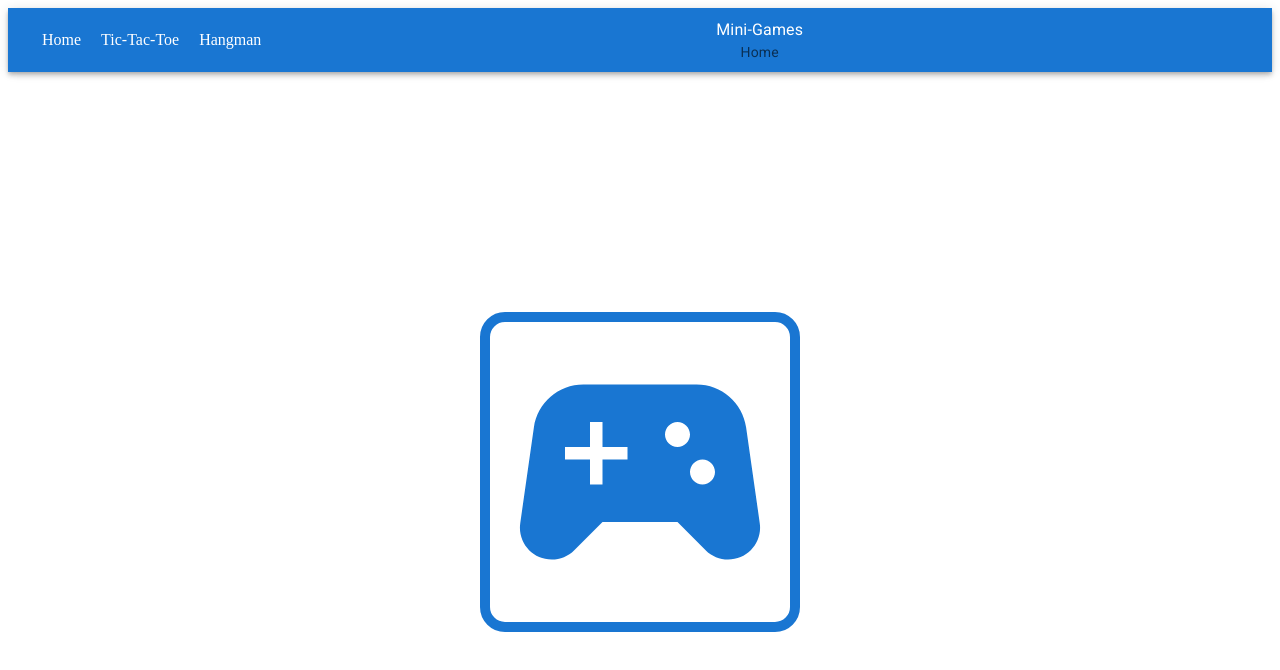
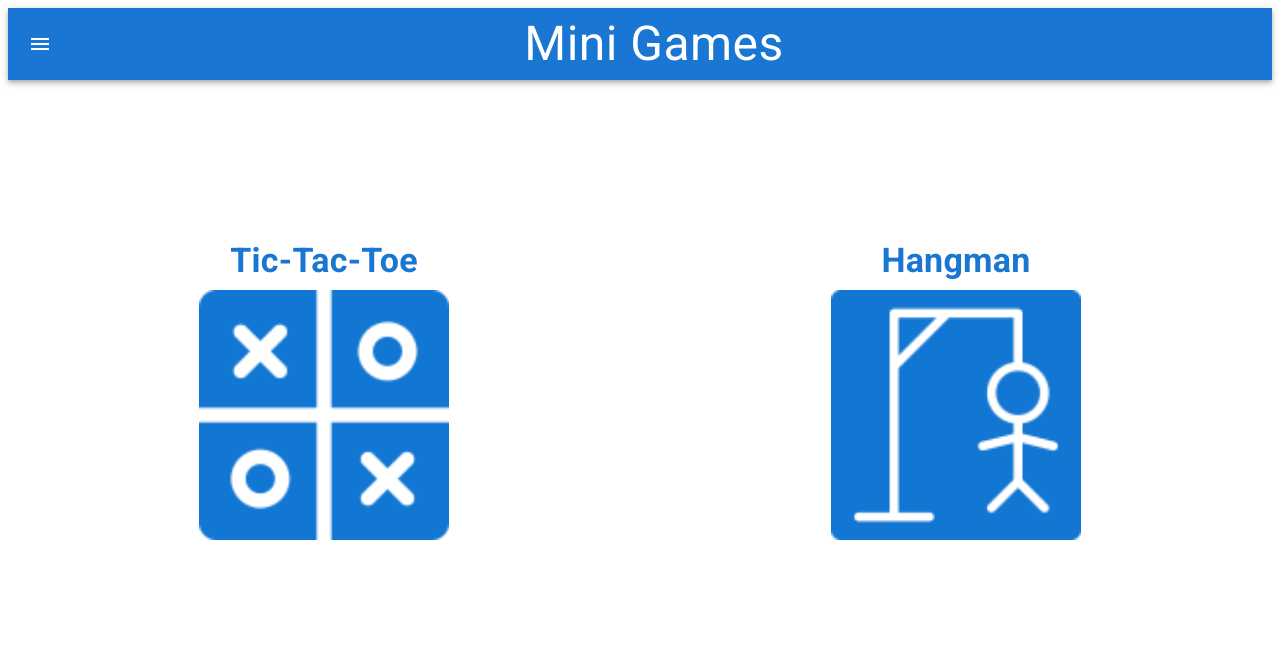
Before and after one commit to hawkjosh/mini-games, a React (Vite) app: page / in a window 1280 px wide. Shown: the top 670 px of the page. Built offline with nearby package versions, Linux system fonts and the light colour scheme.

Commit message:
fixed header title updating on menu selection in navbar.jsx, plus some other cleaning up

```diff
--- a/src/App.jsx
+++ b/src/App.jsx
@@ -8,8 +8,7 @@ import {
 
 import './assets/styles/App.css'
 
-// import Navbar from './components/Navbar.jsx'
-import NavbarNewUpdate from './components/NavbarNewUpdate.jsx'
+import Navbar from './components/Navbar.jsx'
 import Home from './pages/Home.jsx'
 import TicTacToe from './pages/TicTacToe.jsx'
 import Hangman from './pages/Hangman.jsx'
@@ -20,8 +19,7 @@ export default function App() {
   return (
     <Router>
       <Routes>
-        {/* <Route path='/' element={<Navbar />}> */}
-        <Route path='/' element={<NavbarNewUpdate />}>
+        <Route path='/' element={<Navbar />}>
           <Route index element={<Home />} />
           <Route path='/tic-tac-toe' element={<TicTacToe />} />
           <Route path='/hangman' element={<Hangman />} />
--- a/src/components/Navbar.jsx
+++ b/src/components/Navbar.jsx
@@ -1,16 +1,14 @@
 import * as React from 'react';
 
-import { Outlet } from 'react-router-dom'
+import {
+  Link,
+  Outlet
+} from 'react-router-dom'
 
 import {
   AppBar,
-  Box,
   createTheme,
   IconButton,
-  Link,
-  List,
-  ListItem,
-  ListItemText,
   Menu,
   MenuItem,
   ThemeProvider,
@@ -36,7 +34,17 @@ const theme = createTheme({
   }
 })
 
-const menuInfo = ['Home', 'Tic-Tac-Toe', 'Hangman']
+const linkSX = {
+  color: '#1976d2',
+  textDecoration: 'none'
+}
+
+const options = [
+  {name: 'Home', link: '/', title: 'Mini Games'},
+  {name: 'Tic-Tac-Toe', link: '/tic-tac-toe', title: 'Tic-Tac-Toe'},
+  {name: 'Hangman', link: '/hangman', title: 'Hangman'},
+  {name: 'More Coming Soon!', link: null, title: null}
+]
 
 export default function Navbar() {
 
@@ -46,26 +54,22 @@ export default function Navbar() {
 
   const open = Boolean(anchorEl)
 
-  function handleClick(e) {
-    setAnchorEl(e.currentTarget)
+  const handleOpen = (event) => {
+    setAnchorEl(event.currentTarget)
   }
 
-  function handleMenuItemClick(e, index) {
+  const handleSelect = (event, index) => {
     setSelectedIndex(index)
     setAnchorEl(null)
   }
 
-  function handleClose() {
+  const handleClose = () => {
     setAnchorEl(null)
   }
 
   return (
     <ThemeProvider theme={theme}>
-      <Box
-        sx={{
-          flexGrow: 1
-        }}
-      >
+
       <AppBar
         position='sticky'
       >
@@ -75,11 +79,9 @@ export default function Navbar() {
             aria-controls={open ? 'games-menu' : undefined}
             aria-haspopup='true'
             aria-expanded={open ? 'true' : undefined}
-              onClick={handleClick}
-              size='large'
+            onClick={handleOpen}
             edge='start'
             color='inherit'
-              aria-label='menu'
           >
             <MenuIcon />
           </IconButton>
@@ -88,50 +90,37 @@ export default function Navbar() {
             anchorEl={anchorEl}
             open={open}
             onClose={handleClose}
-              MenuListProps={{
-                'aria-labelledby': 'menu-button',
+          >
+            {options.map((option, index) => (
+              <MenuItem
+                key={option.name}
+                disabled={index === 3}
+                selected={index === selectedIndex}
+                onClick={(event) => handleSelect(event, index)}
+              >
+                <Link
+                  to={option.link}
+                  style={linkSX}
+                >
+                  {option.name}
+                </Link>
+              </MenuItem>
+            ))}
+          </Menu>
+          <Typography
+            sx={{
+              flexGrow: 1,
+              textAlign: 'center',
+              fontSize: '3rem'
             }}
           >
-              <MenuItem
-                component={Link}
-                href='/'
-                selected={selectedIndex === 0}
-                // onClick={(event) => handleMenuItemClick(event, 0)}
-                onClick={() => setSelectedIndex(0)}
-              >
-                  Home
-              </MenuItem>
-              <MenuItem
-                component={Link}
-                href='/tic-tac-toe'
-                selected={selectedIndex === 1}
-                // onClick={(event) => handleMenuItemClick(event, 1)}
-                onClick={() => setSelectedIndex(1)}
-              >
-                  Tic-Tac-Toe
-              </MenuItem>
-              <MenuItem
-                component={Link}
-                href='/hangman'
-                selected={selectedIndex === 2}
-                // onClick={(event) => handleMenuItemClick(event, 2)}
-                onClick={() => setSelectedIndex(2)}
-              >
-                  Hangman
-              </MenuItem>
-            </Menu>
-            <ListItemText
-              primary='Mini-Games'
-              secondary={menuInfo[selectedIndex]}
-              sx={{
-                flexGrow: 1,
-                textAlign: 'center'
-              }}
-            />
+            {options[selectedIndex].title}
+          </Typography>
         </Toolbar>
       </AppBar>
+
       <Outlet />
-      </Box>
+
     </ThemeProvider>
   )
 }
--- a/src/components/NavbarNewUpdate.jsx
+++ /dev/null
@@ -1,171 +0,0 @@
-import * as React from 'react';
-
-import { Outlet } from 'react-router-dom'
-
-import {
-  AppBar,
-  Box,
-  createTheme,
-  IconButton,
-  Link,
-  ListItemButton,
-  ListItemText,
-  Menu,
-  MenuItem,
-  ThemeProvider,
-  Toolbar,
-  Typography
-} from '@mui/material'
-
-import MenuIcon from '@mui/icons-material/Menu'
-
-const theme = createTheme({
-  breakpoints: {
-    values: {
-      // Breakpoints below use vertical layout
-      xxs: 0,
-      xs: 375,
-      sm: 425,
-      md: 768,
-      // Breakpoints below change to horizontal layout
-      lg: 1024,
-      xl: 1440,
-      xxl: 1620
-    }
-  }
-})
-
-export default function Navbar() {
-
-  const [subtitle, setSubtitle] = React.useState('Home')
-
-  const handleTitleChange = (e) => {
-    setSubtitle(() => e.target.innerText)
-  }
-
-  const renderTitle = () => {
-    let title
-    if (subtitle === 'Home') {
-      title = 'Home'
-    } else if (subtitle === 'Tic-Tac-Toe') {
-      title = 'Tic-Tac-Toe'
-    } else if (subtitle === 'Hangman') {
-      title = 'Hangman'
-    }
-    return title
-  }
-
-  return (
-    <ThemeProvider theme={theme}>
-      <Box
-        sx={{
-          flexGrow: 1
-        }}
-      >
-        <AppBar
-          position='sticky'
-        >
-          <Toolbar>
-            <Link href='/' onClick={handleTitleChange} sx={{color: 'white', marginX: '10px'}}>Home</Link>
-            <Link href='/tic-tac-toe' onClick={handleTitleChange} sx={{color: 'white', marginX: '10px'}}>Tic-Tac-Toe</Link>
-            <Link href='/hangman' onClick={handleTitleChange} sx={{color: 'white', marginX: '10px'}}>Hangman</Link>
-            {/* <ListItemButton component={Link} href='/' value='Home' onClick={handleTitleChange}>
-              Home
-              <ListItemText component={Link} href='/' primary='Home' onClick={handleTitleChange} />
-            </ListItemButton>
-            <ListItemButton component={Link} href='/tic-tac-toe' value='Tic-Tac-Toe' onClick={handleTitleChange}>
-              Tic-Tac-Toe
-              <ListItemText primary='Tic-Tac-Toe' onClick={handleTitleChange} />
-            </ListItemButton>
-            <ListItemButton component={Link} href='/hangman' value='Hangman' onClick={handleTitleChange}>
-              Hangman
-              <ListItemText primary='Hangman' onClick={handleTitleChange} />
-            </ListItemButton> */}
-            <ListItemText
-              primary='Mini-Games'
-              secondary={renderTitle()}
-              sx={{
-                flexGrow: 1,
-                textAlign: 'center'
-              }}
-            />
-          </Toolbar>
-        </AppBar>
-        <Outlet />
-      </Box>
-    </ThemeProvider>
-  )
-}
-
-
-
-
-
-
-{/* <ThemeProvider theme={theme}>
-<Box
-  sx={{
-    flexGrow: 1
-  }}
->
-  <AppBar
-    position='sticky'
-  >
-    <Toolbar>
-      <IconButton
-        id='menu-button'
-        aria-controls={open ? 'games-menu' : undefined}
-        aria-haspopup='true'
-        aria-expanded={open ? 'true' : undefined}
-        onClick={handleOpen}
-        size='large'
-        edge='start'
-        color='inherit'
-        aria-label='menu'
-      >
-        <MenuIcon />
-      </IconButton>
-      <Menu
-        id='games-menu'
-        anchorEl={anchorEl}
-        open={open}
-        onClose={handleClose}
-        MenuListProps={{
-          'aria-labelledby': 'menu-button',
-        }}
-      >
-        <MenuItem
-          component={Link}
-          href='/'
-          onClick={handleSelect}
-        >
-            Home
-        </MenuItem>
-        <MenuItem
-          component={Link}
-          href='/tic-tac-toe'
-          onClick={handleSelect}
-        >
-            Tic-Tac-Toe
-        </MenuItem>
-        <MenuItem
-          component={Link}
-          href='/hangman'
-          onClick={handleSelect}
-        >
-            Hangman
-        </MenuItem>
-      </Menu>
-      <ListItemText
-        primary='Mini-Games'
-        secondary={subtitle}
-        sx={{
-          flexGrow: 1,
-          textAlign: 'center'
-        }}
-      />
-    </Toolbar>
-  </AppBar>
-  <Outlet />
-</Box>
-</ThemeProvider> */}
--- a/src/components/TicTacToe/Gameboard.jsx
+++ b/src/components/TicTacToe/Gameboard.jsx
@@ -30,6 +30,7 @@ export default function Gameboard({ board, onClick }) {
 
   return (
     <ThemeProvider theme={theme}>
+
       <Box className='board-background'>
         <Box className='board'>
           {board.map((value, index) => {
@@ -37,6 +38,7 @@ export default function Gameboard({ board, onClick }) {
           })}
         </Box>
       </Box>
+
     </ThemeProvider>
   )
 }
--- a/src/components/TicTacToe/Scoreboard.jsx
+++ b/src/components/TicTacToe/Scoreboard.jsx
@@ -2,9 +2,9 @@ import * as React from 'react'
 
 import {
   Box,
+  Button,
   createTheme,
-  ThemeProvider,
-  Typography
+  ThemeProvider
 } from '@mui/material'
 
 import '../../assets/styles/TicTacToe/Scoreboard.css'
@@ -25,23 +25,30 @@ const theme = createTheme({
   }
 })
 
-export default function Scoreboard({ score, xPlaying }) {
+const buttonSX = {
+  bgcolor: 'darkgray',
+  '&:hover': {bgcolor: 'gray'}
+}
+
+export default function Scoreboard({ score, xPlaying, onClick }) {
 
   const {xScore, oScore} = score;
 
   return (
     <ThemeProvider theme={theme}>
+
       <Box className='scoreboard-heading'>
         <Box className='scoreboard'>
           <Box className={`score x-score ${!xPlaying && 'inactive'}`}>
             X's ▸ {xScore}
           </Box>
-          <Typography variant='h2' fontFamily='Fredoka'>TIC-TAC-TOE</Typography>
+          <Button variant='contained' size='large' sx={buttonSX} onClick={onClick}>Reset Score</Button>
           <Box className={`score o-score ${xPlaying && 'inactive'}`}>
             O's ▸ {oScore}
           </Box>
         </Box>
       </Box>
+
     </ThemeProvider>
   )
 }
--- a/src/components/TicTacToe/Square.jsx
+++ b/src/components/TicTacToe/Square.jsx
@@ -30,9 +30,11 @@ export default function Square({ value, onClick }) {
 
   return (
     <ThemeProvider theme={theme}>
+
       <Box component='button' className={style} onClick={onClick}>
         {value}
       </Box>
+
     </ThemeProvider>
   )
 }
--- a/src/pages/Hangman.jsx
+++ b/src/pages/Hangman.jsx
@@ -116,10 +116,8 @@ export default function Hangman() {
 
   return (
     <ThemeProvider theme={theme}>
-      <Typography variant='h3' sx={{textAlign: 'center'}}>
-        Hangman
-      </Typography>
-      <Box sx={{display: 'flex', flexDirection: 'column', justifyContent: 'center', alignItems: 'center'}}>
+
+      <Box sx={{display: 'flex', flexDirection: 'column', justifyContent: 'center', alignItems: 'center', marginTop: '2rem'}}>
         <Box sx={{display: 'flex', justifyContent: 'center', alignItems: 'center', marginBottom: '1.5rem'}} gap={15}>
           <Box component='img' src={hangmanImg} sx={{width: '20%'}} />
           <Box id='playArea' sx={{textAlign: 'center'}}>
@@ -165,6 +163,7 @@ export default function Hangman() {
         </Box>
         {/* {gameOver ? <Box sx={{fontSize: '3rem', marginTop: '2rem', color: 'red', fontWeight: 'bold'}}>Sorry, you lose! The correct word was {word}</Box> : !maskedWord.includes('_') && <Box sx={{fontSize: '3rem', marginTop: '2rem', color: 'green', fontWeight: 'bold'}}>Congrats, you win!</Box>} */}
       </Box>
+
     </ThemeProvider>
   )
 }
--- a/src/pages/Home.jsx
+++ b/src/pages/Home.jsx
@@ -3,10 +3,14 @@ import * as React from 'react'
 import {
   Box,
   createTheme,
-  ThemeProvider
+  ThemeProvider,
+  Typography
 } from '@mui/material'
 
 import SportsEsportsIcon from '@mui/icons-material/SportsEsports'
+
+import tictactoe from '../assets/images/TicTacToe/tic-tac-toe.png'
+import hangman from '../assets/images/Hangman/hangman.png'
 
 const theme = createTheme({
   breakpoints: {
@@ -24,13 +28,62 @@ const theme = createTheme({
   }
 })
 
-export default function App() {
+export default function Home() {
 
   return (
     <ThemeProvider theme={theme}>
-      <Box sx={{ display: 'flex', justifyContent: 'center', alignItems: 'center', width: '100%', height: '100vh' }}>
-        <SportsEsportsIcon sx={{ color: '#1976d2', fontSize: '20rem', border: '10px solid', borderRadius: '25px' }} />
+
+      <Box
+        sx={{
+          display: 'flex',
+          justifyContent: 'space-around',
+          alignItems: 'center',
+          width: '100%',
+          marginTop: '10rem'
+        }}
+      >
+        <Box>
+          <Typography
+            variant='h4'
+            sx={{
+              fontWeight: 'bold',
+              color: '#1976d2',
+              textAlign: 'center',
+              marginBottom: '0.5rem'
+            }}
+          >
+              Tic-Tac-Toe
+          </Typography>
+          <Box
+            component='img'
+            src={tictactoe}
+            sx={{
+              width: '250px'
+            }}
+          />
+        </Box>
+        <Box>
+          <Typography
+            variant='h4'
+            sx={{
+              fontWeight: 'bold',
+              color: '#1976d2',
+              textAlign: 'center',
+              marginBottom: '0.5rem'
+            }}
+          >
+              Hangman
+          </Typography>
+          <Box
+            component='img'
+            src={hangman}
+            sx={{
+              width: '250px'
+            }}
+          />
+        </Box>
       </Box>
+
     </ThemeProvider>
   )
 }
--- a/src/pages/NoPage.jsx
+++ b/src/pages/NoPage.jsx
@@ -24,10 +24,11 @@ const theme = createTheme({
   }
 })
 
-export default function App() {
+export default function NoPage() {
 
   return (
     <ThemeProvider theme={theme}>
+
       <Box
         sx={{
           display: 'flex',
@@ -55,6 +56,7 @@ export default function App() {
           Something seems to have gone wrong, sorry about that! Please click <a href='/' style={{color: 'red'}}>HERE</a> to return to the Mini Games home page.
         </Alert>
       </Box>
+
     </ThemeProvider>
   )
 }
--- a/src/pages/TicTacToe.jsx
+++ b/src/pages/TicTacToe.jsx
@@ -107,6 +107,7 @@ export default function TicTacToe() {
 
   return (
     <ThemeProvider theme={theme}>
+
       <Box>
         <Scoreboard score={score} xPlaying={xPlaying} />
         <Gameboard board={board} onClick={gameOver ? resetBoard : handleBoxClick} />
@@ -115,6 +116,7 @@ export default function TicTacToe() {
         <Box data-winning-message-text></Box>
         <Button onClick={resetBoard}>Play Again</Button>
       </Box>
+
     </ThemeProvider>
   )
 }
```
Also changed, not shown: src/components/NavbarUpdate.jsx (deleted, +0 -40 lines), src/assets/images/Hangman/hangman.png (added), src/assets/images/TicTacToe/tic-tac-toe.png (added). Lines whose indentation alone changed are shown as unchanged.
